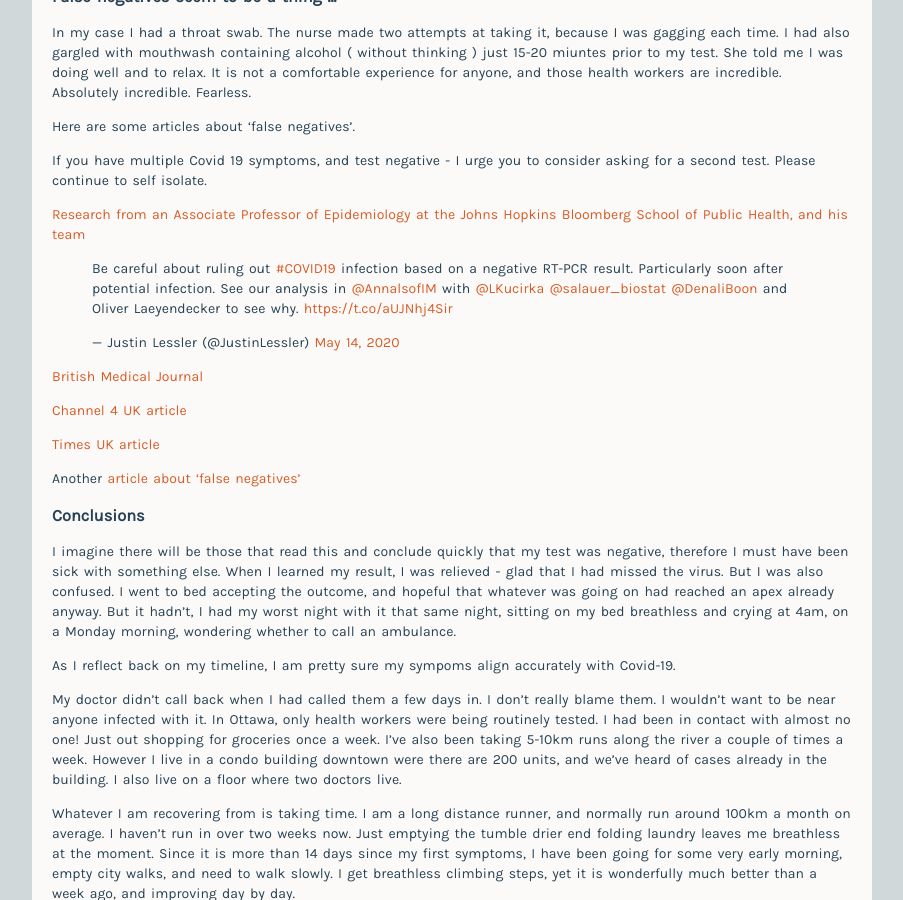
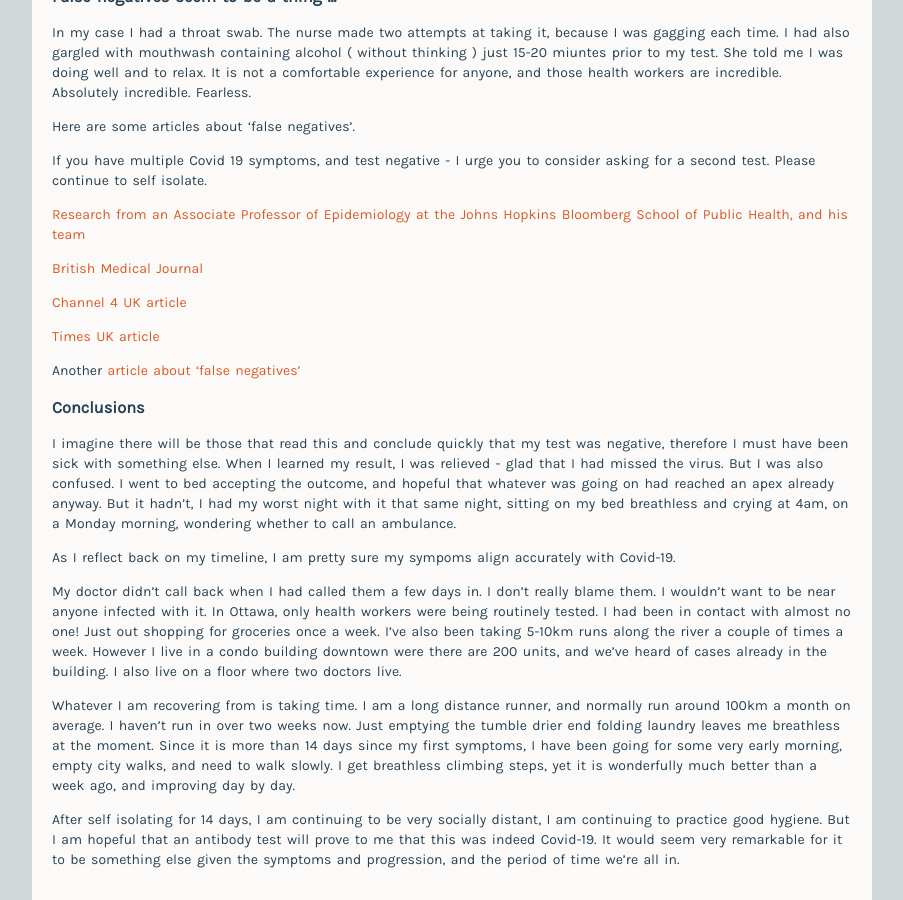
Before and after one commit to mcconville/blog, a Jekyll site: the page built from _posts/blog/2020-05-18-is-it-or-isnt-it.md, in a window 1280 px wide and 900 px high, scrolled down 1834 px. Shown: the whole window, without its empty margins (188-1091 px from the left). Built offline with Jekyll 4.4.1, drawn with Linux system fonts in a browser that asks for light colours; comment, search, counter and statistics services are not loaded.

Commit message:
Update 2020-05-18-is-it-or-isnt-it.md

```diff
--- a/_posts/blog/2020-05-18-is-it-or-isnt-it.md
+++ b/_posts/blog/2020-05-18-is-it-or-isnt-it.md
@@ -44,7 +44,6 @@
 
 [Research from an Associate Professor of Epidemiology at the Johns Hopkins Bloomberg School of Public Health, and his team](https://www.acpjournals.org/doi/10.7326/M20-1495)
 
-<blockquote class="twitter-tweet"><p lang="en" dir="ltr">Be careful about ruling out <a href="https://twitter.com/hashtag/COVID19?src=hash&amp;ref_src=twsrc%5Etfw">#COVID19</a> infection based on a negative RT-PCR result. Particularly soon after potential infection. See our analysis in <a href="https://twitter.com/AnnalsofIM?ref_src=twsrc%5Etfw">@AnnalsofIM</a> with <a href="https://twitter.com/LKucirka?ref_src=twsrc%5Etfw">@LKucirka</a> <a href="https://twitter.com/salauer_biostat?ref_src=twsrc%5Etfw">@salauer_biostat</a> <a href="https://twitter.com/DenaliBoon?ref_src=twsrc%5Etfw">@DenaliBoon</a> and Oliver Laeyendecker to see why. <a href="https://t.co/aUJNhj4Sir">https://t.co/aUJNhj4Sir</a></p>&mdash; Justin Lessler (@JustinLessler) <a href="https://twitter.com/JustinLessler/status/1260732616841596929?ref_src=twsrc%5Etfw">May 14, 2020</a></blockquote> <script async src="https://platform.twitter.com/widgets.js" charset="utf-8"></script>
 
 [British Medical Journal](https://www.bmj.com/content/369/bmj.m1808?utm_source=twitter&utm_medium=social&utm_term=hootsuite&utm_content=sme&utm_campaign=usage)
 
```
